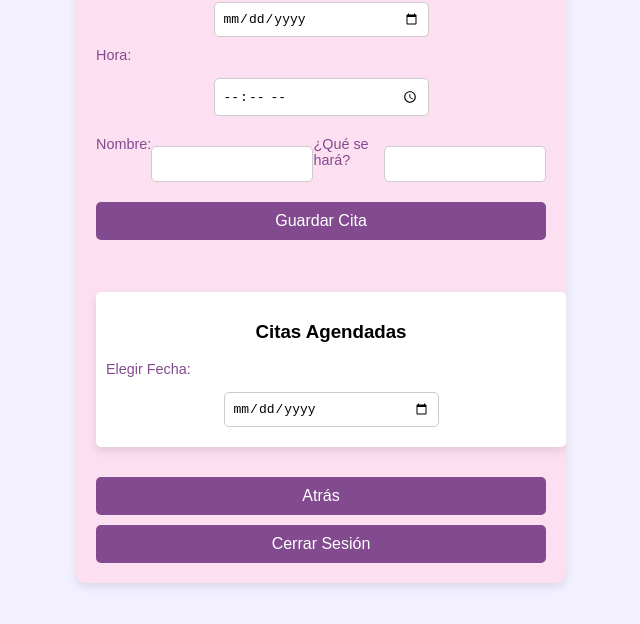
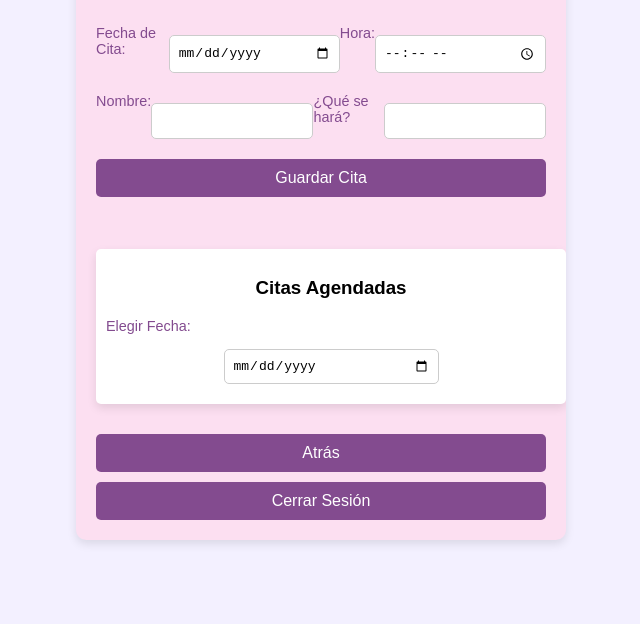
Before and after one commit to Ecumbe/luxury, a website with bundled scripts: page agendar-cita.html in a window 1280 px wide. Shown: the part 176-800 px from the top of the page, without its empty margins (319-959 px from the left). Built offline with nearby package versions, Linux system fonts and the light colour scheme.

Commit message:
Update agendar-cita.html

```diff
--- a/agendar-cita.html
+++ b/agendar-cita.html
@@ -12,12 +12,10 @@
 
         <!-- Formulario de Cita -->
         <div class="form-container">
-            <div class="form-group">
+            <div class="form-row">
                 <label for="cita-date">Fecha de Cita:</label>
                 <input type="date" id="cita-date" required>
-            </div>
 
-            <div class="form-group">
                 <label for="appointment-time">Hora:</label>
                 <input type="time" id="appointment-time" required>
             </div>
```
